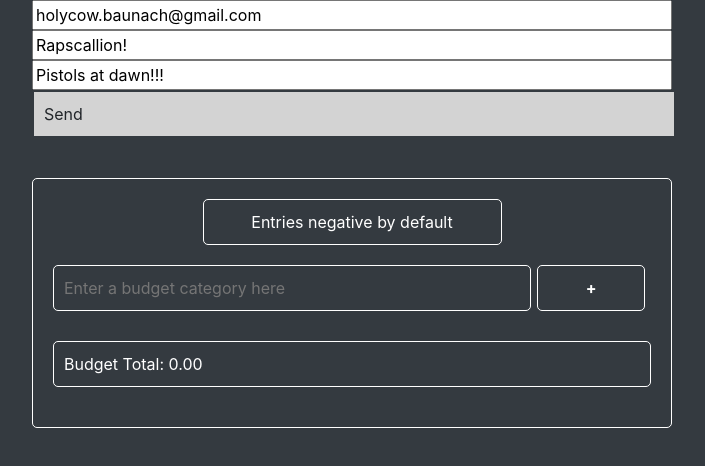
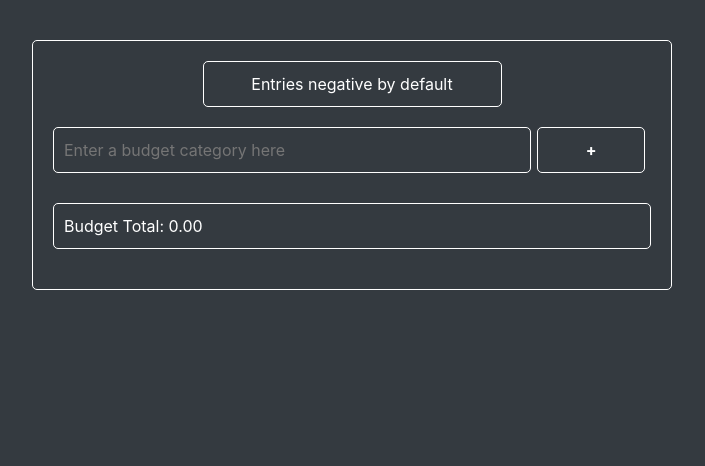
Before and after one commit to cb0806151/AngularBudgeteer, an Angular app: page / in a window 1280 px wide. Shown: the top 466 px of the page, without its empty margins (288-993 px from the left). Built offline with nearby package versions, Linux system fonts and the light colour scheme.

Commit message:
remove unused code and fix test

```diff
--- a/src/app/app.component.html
+++ b/src/app/app.component.html
@@ -6,14 +6,6 @@
           <div class="verify_delete_button" (click)="removeCategory(); verifyDeleteModalOpen = false">Yes</div>
           <div class="verify_delete_button" (click)="verifyDeleteModalOpen = false">No</div>
      </div>
-</div>
-
-
-<div style="width: 50%; margin: auto;">
-     <input type='text' placeholder='Send this message too...' style="width: 100%" [(ngModel)]="messageReceiver">
-     <input type='text' placeholder='With the subject...' style="width: 100%"  [(ngModel)]="messageSubject">
-     <input type='text' placeholder='And a message stating...' style="width: 100%"  [(ngModel)]="messageBody">
-     <div style="width:100%; padding: 10px; background: lightgray; margin: 2px;" (click)="sendEmail()">Send</div>
 </div>
 
 <div id="budget_app_frame">
--- a/src/app/app.component.ts
+++ b/src/app/app.component.ts
@@ -2,7 +2,6 @@ import { Component, OnInit } from "@angular/core";
 import * as moment from "moment";
 import { isNavigationCancelingError } from '@angular/router/src/shared';
 import { HttpClient, HttpHeaders } from '@angular/common/http';
-import { EmailService } from './app.service';
 
 @Component({
   selector: 'app-root',
@@ -18,19 +17,6 @@ export class AppComponent {
   categories = []
   entriesNegativeByDefault = false;
   cantSubmitCharactersErrorSignVisible = false;
-
-  messageReceiver = "holycow.baunach@gmail.com";
-  messageSubject = "Rapscallion!";
-  messageBody = "Pistols at dawn!!!";
-
-  constructor(
-    private emailSender: EmailService) {}
-
-  sendEmail() {
-    this.emailSender.sendEmail(this.messageReceiver, this.messageSubject, this.messageBody).subscribe(result => {
-      console.log(result)
-    })
-  }
 
   addCategory() {
     if (this.newCategory.length > 0) {
--- a/src/app/app.service.ts
+++ /dev/null
@@ -1,18 +0,0 @@
-import { Injectable } from '@angular/core';
-import { HttpClient, HttpHeaders } from '@angular/common/http';
-
-
-@Injectable({ providedIn: 'root' })
-export class EmailService {
-
-  constructor(
-    private http: HttpClient,) {}
-
-    sendEmail(messageReceiver, messageSubject, messageBody) {
-        let url = 'https://a4eet81c49.execute-api.us-east-2.amazonaws.com/develop';
-        url+= "?receiver_email=" + messageReceiver;
-        url+= `&message=Subject:${messageSubject}\n${messageBody}`;
-
-        return this.http.post(url, {});
-    }
-}
```
Also changed, not shown: 1 other file (tests, documents, lock files or other folders).
